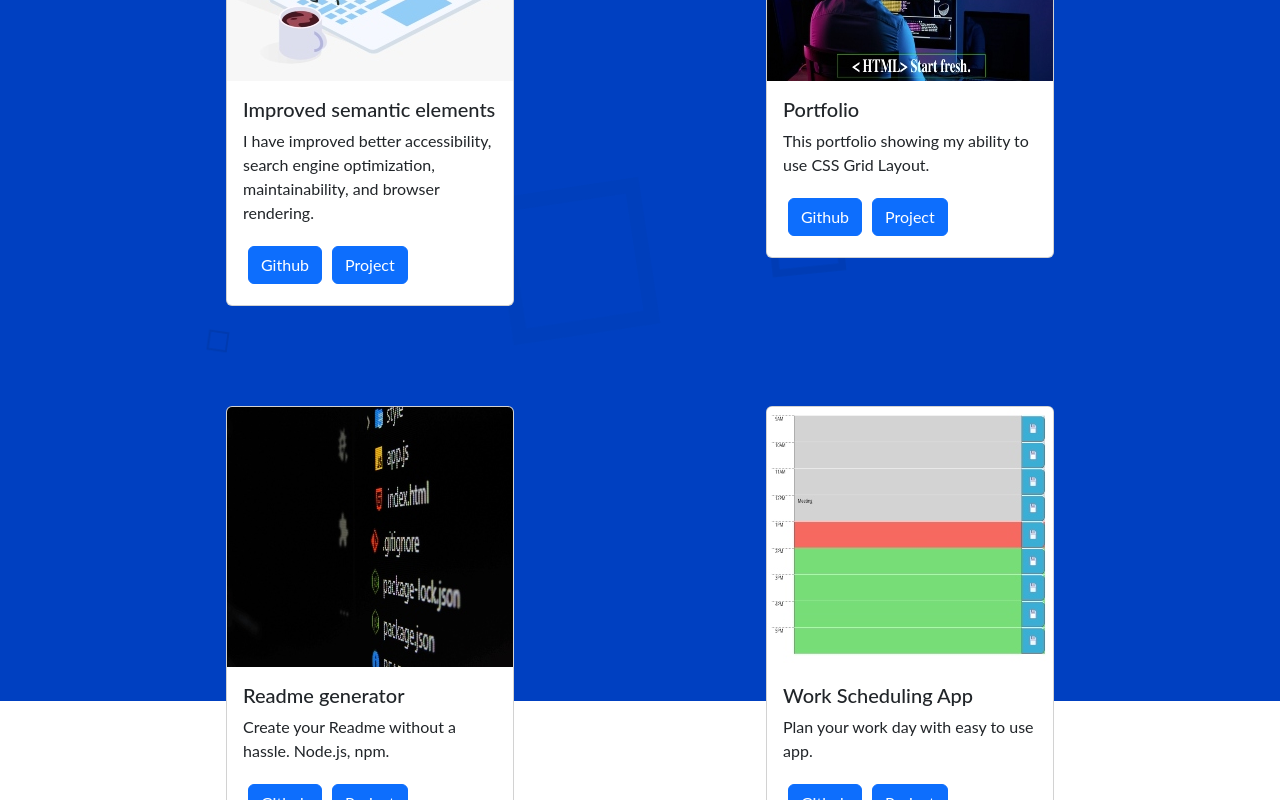
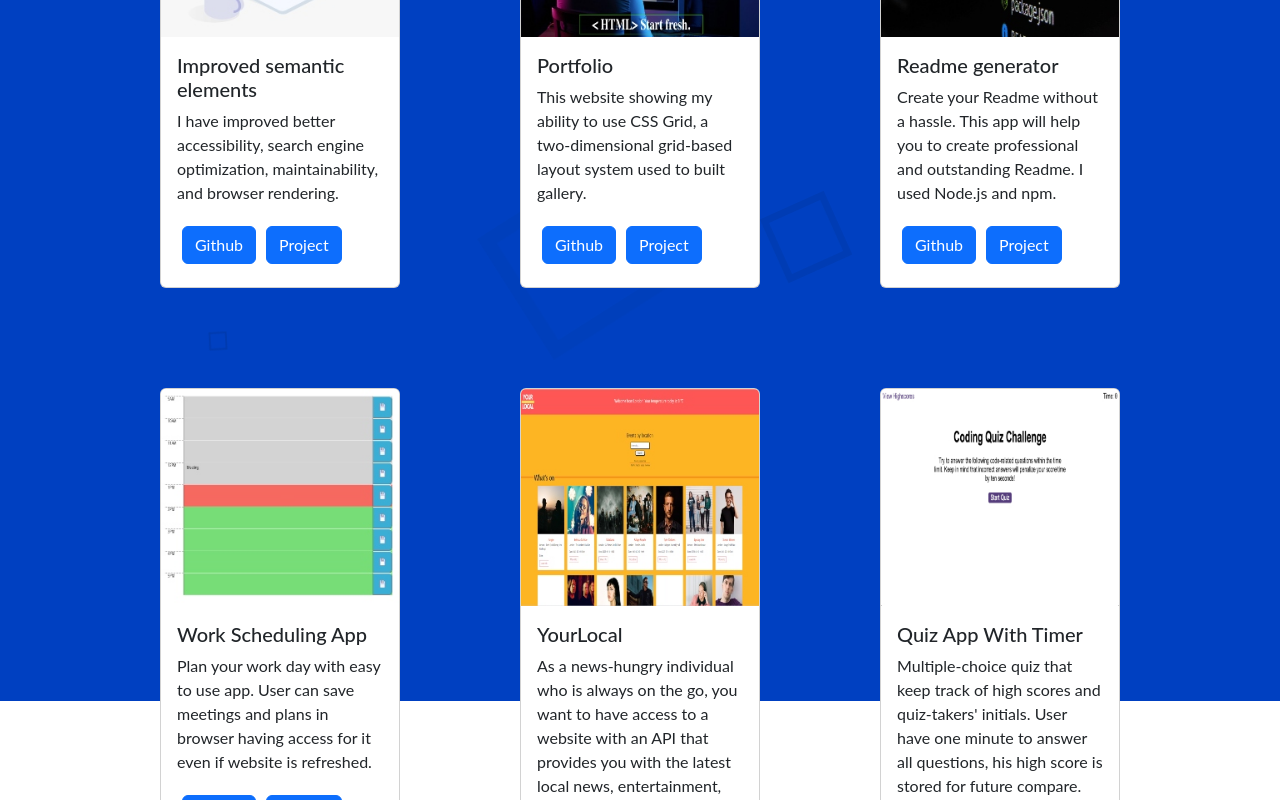
Before and after one commit to gines18/portfolio-react, a React (Create React App) app: page /portfolio-react/portfolio in a window 1280 px wide. Shown: the part 420-1220 px from the top of the page. Built offline with nearby package versions, Linux system fonts and the light colour scheme.

Commit message:
add quiz app to portfolio section, change cards height in portfolio section

```diff
--- a/src/components/pages/Contact.css
+++ b/src/components/pages/Contact.css
@@ -8,20 +8,16 @@
     font-family: 'Quicksand', sans-serif;
 }
 
-
-
 .container4{
     display: flex;
     flex-direction: column;
     justify-content: space-around;
     align-items: center;
     position: relative;
-
     width: 100%;
     height: 60vh;
     flex-wrap: wrap;
 }
-
 
 .img1{
     width: 400px;
--- a/src/components/pages/Home.css
+++ b/src/components/pages/Home.css
@@ -38,7 +38,7 @@ body{
 
 .text{
     display: flex;
-
+    font-family: 'Quicksand', sans-serif;
     width: 400px;
 
 }
--- a/src/components/pages/Portfolio.css
+++ b/src/components/pages/Portfolio.css
@@ -9,6 +9,10 @@
 
 .card{
     margin-bottom: 20px;
+}
+.card-body{
+    min-height:250px;
+    overflow:auto;
 }
 
 .btn{
--- a/src/components/pages/Portfolio.js
+++ b/src/components/pages/Portfolio.js
@@ -13,14 +13,14 @@ const ProjectsData = [
   {
     image: './images/HomeSection.jpg',
     title: "Portfolio",
-    description: "This portfolio showing my ability to use CSS Grid Layout.",
+    description: "This website showing my ability to use CSS Grid, a two-dimensional grid-based layout system used to built gallery. ",
     link: "https://github.com/gines18/NewPortfolio2022",
     link2: "https://gines18.github.io/NewPortfolio2022/",
   },
   {
     image: './images/readme.jpg',
     title: "Readme generator",
-    description: "Create your Readme without a hassle. Node.js, npm.",
+    description: "Create your Readme without a hassle. This app will help you to create professional and outstanding Readme. I used Node.js and npm.",
     link: "https://github.com/gines18/Generate_Readme",
     link2: "https://watch.screencastify.com/v/ygGS12QVwYs5cgao7G0A",
 
@@ -28,7 +28,7 @@ const ProjectsData = [
   {
     image: './images/workSchedule.jpg',
     title: "Work Scheduling App",
-    description: "Plan your work day with easy to use app.",
+    description: "Plan your work day with easy to use app. User can save meetings and plans in browser having access for it even if website is refreshed.",
     link: "https://github.com/gines18/Job-Scheduling-App",
     link2: "https://gines18.github.io/Job-Scheduling-App/",
   },
@@ -40,11 +40,11 @@ const ProjectsData = [
     link2: "https://wlomac.github.io/YourLocal/",
   },
   {
-    image: './images/certificate.jpg',
-    title: "My certificates",
-    description: "In this Responsive Web Design Certification, I've learnt the languages that developers use to build webpages: HTML (Hypertext Markup Language) for content, and CSS (Cascading Style Sheets) for design.",
-    link: "https://github.com/gines18/My-certificates",
-    link2: "https://gines18.github.io/freecodecamp-ProductLandingPage/",
+    image: './images/quiz.jpg',
+    title: "Quiz App With Timer",
+    description: "Multiple-choice quiz that keep track of high scores and quiz-takers' initials. User have one minute to answer all questions, his high score is stored for future compare. App created using Java Script. ",
+    link: "https://github.com/gines18",
+    link2: "https://gines18.github.io/Quiz-App-With-Timer/",
   },
   ];
 
--- a/src/components/pages/PortfolioCard.js
+++ b/src/components/pages/PortfolioCard.js
@@ -7,7 +7,7 @@ const { title, image, description, link, link2} = props;
 
 return (
       <div className="card-container">
-      <div className="card" style={{width: "18rem"}}>
+      <div className="card" style={{width: "15rem"}}>
   <img src={`${image}`} className="card-img-top" alt="laptop"></img>
   <div className="card-body">
     <h5 className="card-title">{`${title}`}</h5>
```
Also changed, not shown: public/images/quiz.jpg (added).
